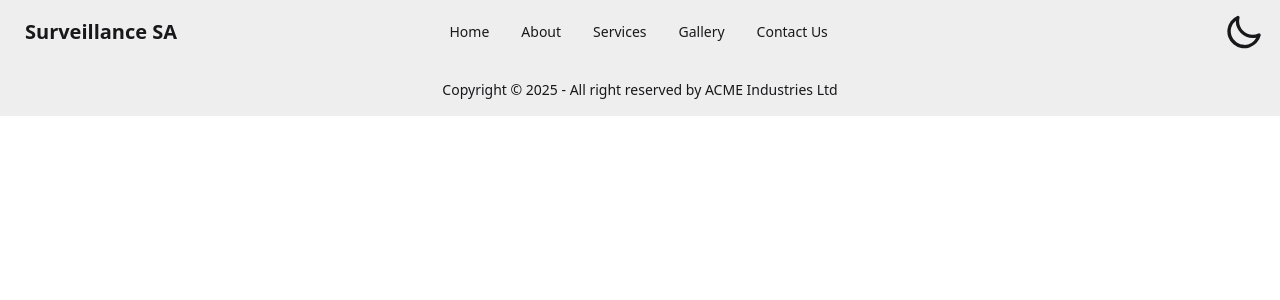
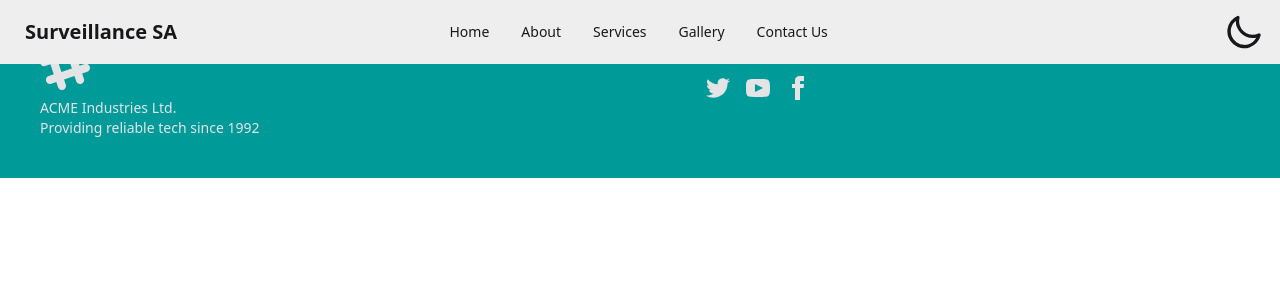
Before and after one commit to TheRealMDK/surveillanceSA, a React (Vite) app in the folder frontend/: page /contact/1 in a window 1280 px wide. Shown: the top 300 px of the page. Built offline with nearby package versions, Linux system fonts and the light colour scheme.

Commit message:
continue about section

```diff
--- a/frontend/src/components/pages/Home.jsx
+++ b/frontend/src/components/pages/Home.jsx
@@ -33,7 +33,7 @@
         <Element name="contact" className="">
           <div
             id="contact"
-            className="h-[calc(100dvh_-_64px)] flex items-center justify-center"
+            className="landscape:h-[calc(100dvh_-_64px)] flex items-center justify-center"
           >
             <ContactUs />
           </div>
--- a/frontend/src/components/pages/home_sections/About.jsx
+++ b/frontend/src/components/pages/home_sections/About.jsx
@@ -1,9 +1,106 @@
+// import useIsLandscape from "../../../hooks/useIsLandscape.js";
+import aboutBgLandscape from "../../../assets/aboutBgLandscape.png";
+// import aboutBgPortrait from "../../../assets/aboutBgPortrait.png";
+
 const About = () => {
   return (
-    <div>
-      <p className="">This is the about page</p>
-    </div>
+    <>
+      <div className="w-[80vw] h-full flex landscape:flex-row portrait:flex-col">
+        <div className="flex-1 flex justify-center items-center landscape:p-8 portrait:p-4">
+          <div className="h-full w-full">
+            <img
+              src={aboutBgLandscape}
+              className="w-full h-full"
+              alt="background_image"
+            />
+          </div>
+        </div>
+        <div className="flex-1 flex justify-center items-center p-8 portrait:p-4">
+          <div className="max-h-full w-full grow flex items-center justify-center">
+            <p className="overflow-y-scroll grow landscape:h-full portrait:h-[calc((100dvh_-_150px)_/_2)] leading-relaxed">
+              Surveillance SA is a cutting-edge security technology company
+              based in Mossel Bay, South Africa. As certified Dahua Technology
+              partners, we specialize in intelligent CCTV systems and proactive
+              surveillance solutions that go far beyond traditional security.
+              <br />
+              <br />
+              We’re trusted by homeowners, businesses, estates, and retail
+              centers for one reason: we don’t just watch — we predict, alert,
+              and respond in real time.
+              <br />
+              <br />
+              At Surveillance SA, we believe that real security means being
+              present in every moment. Our systems use advanced AI to detect and
+              deter threats before they escalate, offering tailored solutions
+              built for the unique challenges of the South African environment.
+              From smart human and vehicle detection to license plate
+              recognition and system health monitoring, every detail is designed
+              to protect people, property, and peace of mind.
+              <br />
+              <br />
+              Whether it’s preventing crime before it happens, responding
+              instantly during an incident, or retrieving crystal-clear evidence
+              after the fact — Surveillance SA delivers intelligent protection,
+              24/7.
+              <br />
+              <br />
+              Surveillance SA — Security that sees what matters, before it
+              happens.
+            </p>
+          </div>
+        </div>
+      </div>
+    </>
   );
 };
 
 export default About;
+
+// const About = () => {
+//   // const isLandscape = useIsLandscape();
+//   return (
+//     <div className="w-[80vw] flex grow landscape:flex-row portrait:flex-col portrait:py-8 gap-16">
+//       <div className="flex-1">
+//         <div className="h-[calc(100dvh_-_150px)] w-full flex justify-center items-center">
+//           <img
+//             src={aboutBgLandscape}
+//             className="w-full h-full"
+//             alt="background_image"
+//           />
+//         </div>
+//       </div>
+//       <div className="flex-1 grow">
+//         <p className="w-full h-[calc(100dvh_-_150px)] overflow-y-scroll grow">
+//           Surveillance SA is a cutting-edge security technology company based in
+//           Mossel Bay, South Africa. As certified Dahua Technology partners, we
+//           specialize in intelligent CCTV systems and proactive surveillance
+//           solutions that go far beyond traditional security.
+//           <br />
+//           <br />
+//           We’re trusted by homeowners, businesses, estates, and retail centers
+//           for one reason: we don’t just watch — we predict, alert, and respond
+//           in real time.
+//           <br />
+//           <br />
+//           At Surveillance SA, we believe that real security means being present
+//           in every moment. Our systems use advanced AI to detect and deter
+//           threats before they escalate, offering tailored solutions built for
+//           the unique challenges of the South African environment. From smart
+//           human and vehicle detection to license plate recognition and system
+//           health monitoring, every detail is designed to protect people,
+//           property, and peace of mind.
+//           <br />
+//           <br />
+//           Whether it’s preventing crime before it happens, responding instantly
+//           during an incident, or retrieving crystal-clear evidence after the
+//           fact — Surveillance SA delivers intelligent protection, 24/7.
+//           <br />
+//           <br />
+//           Surveillance SA — Security that sees what matters, before it happens.
+//         </p>
+//       </div>
+//     </div>
+//   );
+// };
+//
+// export default About;
--- a/frontend/src/components/pages/home_sections/ContactUs.jsx
+++ b/frontend/src/components/pages/home_sections/ContactUs.jsx
@@ -4,9 +4,11 @@
 const ContactUs = () => {
   return (
     <>
-      <div className="h-[calc(100dvh_-_150px)] w-[80vw] flex justify-center items-center">
-        <div className="flex landscpae:flex-row portrait:flex-col justify-between w-full h-full items-center gap-16">
+      <div className="w-[80vw] flex landscape:flex-row portrait:flex-col portrait:py-8 gap-16">
+        <div className="flex-1 bg-base-200">
           <ContactForm />
+        </div>
+        <div className="flex-1">
           <Map />
         </div>
       </div>
--- a/frontend/src/components/pages/home_sections/Landing.jsx
+++ b/frontend/src/components/pages/home_sections/Landing.jsx
@@ -1,29 +1,10 @@
-import { useEffect, useState } from "react";
+import useIsLandscape from "../../../hooks/useIsLandscape.js";
 import { Link } from "react-scroll";
 import landingBgLandscape from "../../../assets/landingBgLandscape.png";
 import landingBgPortrait from "../../../assets/landingBgPortrait.png";
 
 const Landing = () => {
-  const [isLandscape, setIsLandscape] = useState(false);
-
-  useEffect(() => {
-    const mediaQuery = window.matchMedia("(orientation: landscape)");
-
-    const handleOrientationChange = (e) => {
-      setIsLandscape(e.matches);
-    };
-
-    // Initial check
-    handleOrientationChange(mediaQuery);
-
-    // Listen to changes
-    mediaQuery.addEventListener("change", handleOrientationChange);
-
-    return () => {
-      mediaQuery.removeEventListener("change", handleOrientationChange);
-    };
-  }, []);
-
+  const isLandscape = useIsLandscape();
   return (
     <>
       <div className="hero h-[calc(100dvh_-_64px)] w-screen relative">
@@ -38,7 +19,7 @@
         <div className="hero-content text-base-content w-full portrait:text-center portrait:absolute portrait:bottom-0 portrait:left-0 portrait:mb-[33%]">
           <div className="w-[100%]">
             <h1 className="mb-5 text-5xl font-bold">Hello there</h1>
-            <p className="mb-5 text-left">
+            <p className="mb-5 text-left leading-relaxed">
               Provident cupiditate voluptatem et in. Quaerat fugiat ut assumenda
               excepturi exercitationem quasi. In deleniti eaque aut repudiandae
               et a id nisi.
--- a/frontend/src/components/ui_components/ContactForm.jsx
+++ b/frontend/src/components/ui_components/ContactForm.jsx
@@ -1,9 +1,9 @@
 const ContactForm = () => {
   return (
     <>
-      <div className="card landscape:h-[475px] portrait:h-full w-full flex-1 bg-base-200 shrink-0 shadow-md dark:shadow-none shadow-neutral-400 border-0 dark:border-1 border-neutral-800 justify-center flex items-center">
-        <div className="card-body w-full flex flex-col justify-center items-center">
-          <fieldset className="fieldset flex flex-col gap-6 w-full">
+      <div className="card w-full h-[calc(100dvh_-_150px)] bg-transparent shadow-md dark:shadow-none shadow-neutral-400 border-0 dark:border-1 border-neutral-800 justify-center flex items-center">
+        <div className="card-body flex flex-col justify-center items-center w-full">
+          <fieldset className="fieldset flex grow flex-col gap-6 w-full">
             <div className="flex flex-col sm:flex-row gap-4">
               <label className="floating-label basis-1/2">
                 <input
@@ -42,9 +42,9 @@
               <span>Subject</span>
             </label>
 
-            <label className="floating-label">
+            <label className="floating-label flex flex-col grow">
               <textarea
-                className="textarea w-full h-[150px] leading-relaxed"
+                className="textarea w-full grow resize-none leading-relaxed"
                 placeholder="Message"
               />
               <span>Message</span>
--- a/frontend/src/components/ui_components/Footer.jsx
+++ b/frontend/src/components/ui_components/Footer.jsx
@@ -1,13 +1,72 @@
 const Footer = () => {
   return (
-    <footer className="footer mt-[64px] sm:footer-horizontal footer-center bg-base-300 text-base-content p-4">
+    <footer className="footer sm:footer-horizontal bg-neutral text-neutral-content p-10">
       <aside>
+        <svg
+          width="50"
+          height="50"
+          viewBox="0 0 24 24"
+          xmlns="http://www.w3.org/2000/svg"
+          fillRule="evenodd"
+          clipRule="evenodd"
+          className="fill-current"
+        >
+          <path d="M22.672 15.226l-2.432.811.841 2.515c.33 1.019-.209 2.127-1.23 2.456-1.15.325-2.148-.321-2.463-1.226l-.84-2.518-5.013 1.677.84 2.517c.391 1.203-.434 2.542-1.831 2.542-.88 0-1.601-.564-1.86-1.314l-.842-2.516-2.431.809c-1.135.328-2.145-.317-2.463-1.229-.329-1.018.211-2.127 1.231-2.456l2.432-.809-1.621-4.823-2.432.808c-1.355.384-2.558-.59-2.558-1.839 0-.817.509-1.582 1.327-1.846l2.433-.809-.842-2.515c-.33-1.02.211-2.129 1.232-2.458 1.02-.329 2.13.209 2.461 1.229l.842 2.515 5.011-1.677-.839-2.517c-.403-1.238.484-2.553 1.843-2.553.819 0 1.585.509 1.85 1.326l.841 2.517 2.431-.81c1.02-.33 2.131.211 2.461 1.229.332 1.018-.21 2.126-1.23 2.456l-2.433.809 1.622 4.823 2.433-.809c1.242-.401 2.557.484 2.557 1.838 0 .819-.51 1.583-1.328 1.847m-8.992-6.428l-5.01 1.675 1.619 4.828 5.011-1.674-1.62-4.829z"></path>
+        </svg>
         <p>
-          Copyright © {new Date().getFullYear()} - All right reserved by ACME
-          Industries Ltd
+          ACME Industries Ltd.
+          <br />
+          Providing reliable tech since 1992
         </p>
       </aside>
+      <nav>
+        <h6 className="footer-title">Social</h6>
+        <div className="grid grid-flow-col gap-4">
+          <a>
+            <svg
+              xmlns="http://www.w3.org/2000/svg"
+              width="24"
+              height="24"
+              viewBox="0 0 24 24"
+              className="fill-current"
+            >
+              <path d="M24 4.557c-.883.392-1.832.656-2.828.775 1.017-.609 1.798-1.574 2.165-2.724-.951.564-2.005.974-3.127 1.195-.897-.957-2.178-1.555-3.594-1.555-3.179 0-5.515 2.966-4.797 6.045-4.091-.205-7.719-2.165-10.148-5.144-1.29 2.213-.669 5.108 1.523 6.574-.806-.026-1.566-.247-2.229-.616-.054 2.281 1.581 4.415 3.949 4.89-.693.188-1.452.232-2.224.084.626 1.956 2.444 3.379 4.6 3.419-2.07 1.623-4.678 2.348-7.29 2.04 2.179 1.397 4.768 2.212 7.548 2.212 9.142 0 14.307-7.721 13.995-14.646.962-.695 1.797-1.562 2.457-2.549z"></path>
+            </svg>
+          </a>
+          <a>
+            <svg
+              xmlns="http://www.w3.org/2000/svg"
+              width="24"
+              height="24"
+              viewBox="0 0 24 24"
+              className="fill-current"
+            >
+              <path d="M19.615 3.184c-3.604-.246-11.631-.245-15.23 0-3.897.266-4.356 2.62-4.385 8.816.029 6.185.484 8.549 4.385 8.816 3.6.245 11.626.246 15.23 0 3.897-.266 4.356-2.62 4.385-8.816-.029-6.185-.484-8.549-4.385-8.816zm-10.615 12.816v-8l8 3.993-8 4.007z"></path>
+            </svg>
+          </a>
+          <a>
+            <svg
+              xmlns="http://www.w3.org/2000/svg"
+              width="24"
+              height="24"
+              viewBox="0 0 24 24"
+              className="fill-current"
+            >
+              <path d="M9 8h-3v4h3v12h5v-12h3.642l.358-4h-4v-1.667c0-.955.192-1.333 1.115-1.333h2.885v-5h-3.808c-3.596 0-5.192 1.583-5.192 4.615v3.385z"></path>
+            </svg>
+          </a>
+        </div>
+      </nav>
     </footer>
+
+    // <footer className="footer mt-[64px] sm:footer-horizontal footer-center bg-base-300 text-base-content p-4">
+    //   <aside>
+    //     <p>
+    //       Copyright © {new Date().getFullYear()} - All right reserved by ACME
+    //       Industries Ltd
+    //     </p>
+    //   </aside>
+    // </footer>
   );
 };
 
--- a/frontend/src/components/ui_components/Map.jsx
+++ b/frontend/src/components/ui_components/Map.jsx
@@ -1,11 +1,15 @@
 const Map = () => {
   return (
     <>
-      <div className="flex justify-center items-center h-[475px] portrait:h-full w-full flex-1 dark:shadow-none shadow-neutral-400 border-0 dark:border-1 border-neutral-800 card overflow-hidden shrink-0 shadow-md">
+      <div className="h-[calc(100dvh_-_150px)] w-full flex justify-center items-center dark:shadow-none shadow-neutral-400 border-0 dark:border-1 border-neutral-800 card overflow-hidden shadow-md">
         <iframe
-          className="h-full w-full"
-          allowFullScreen
-          src="https://www.google.com/maps/embed/v1/search?q=Baytrack%20Die%20Voorbaai&key=AIzaSyD5uUkbBkGI6DDrqlJXlV1Ka84BtdRw1m8"
+          src="https://www.google.com/maps/embed?pb=!1m18!1m12!1m3!1d3302.12430118308!2d22.09883857633288!3d-34.14316187312296!2m3!1f0!2f0!3f0!3m2!1i1024!2i768!4f13.1!3m3!1m2!1s0x1dd669c41ae81f9f%3A0x2eeec477d86d5748!2sSurveillane%20SA!5e0!3m2!1sen!2sza!4v1748350661436!5m2!1sen!2sza"
+          width="100%"
+          height="100%"
+          style={{ border: 0 }}
+          allowFullScreen=""
+          loading="lazy"
+          referrerPolicy="no-referrer-when-downgrade"
         ></iframe>
       </div>
     </>
--- /dev/null
+++ b/frontend/src/hooks/useIsLandscape.js
@@ -0,0 +1,27 @@
+import { useEffect, useState } from "react";
+
+const useIsLandscape = () => {
+  const [isLandscape, setIsLandscape] = useState(false);
+
+  useEffect(() => {
+    const mediaQuery = window.matchMedia("(orientation: landscape)");
+
+    const handleOrientationChange = (e) => {
+      setIsLandscape(e.matches);
+    };
+
+    // Initial check
+    handleOrientationChange(mediaQuery);
+
+    // Listen to changes
+    mediaQuery.addEventListener("change", handleOrientationChange);
+
+    return () => {
+      mediaQuery.removeEventListener("change", handleOrientationChange);
+    };
+  }, []);
+
+  return isLandscape;
+};
+
+export default useIsLandscape;
```
Also changed, not shown: frontend/src/assets/aboutBgLandscape.png (added).
